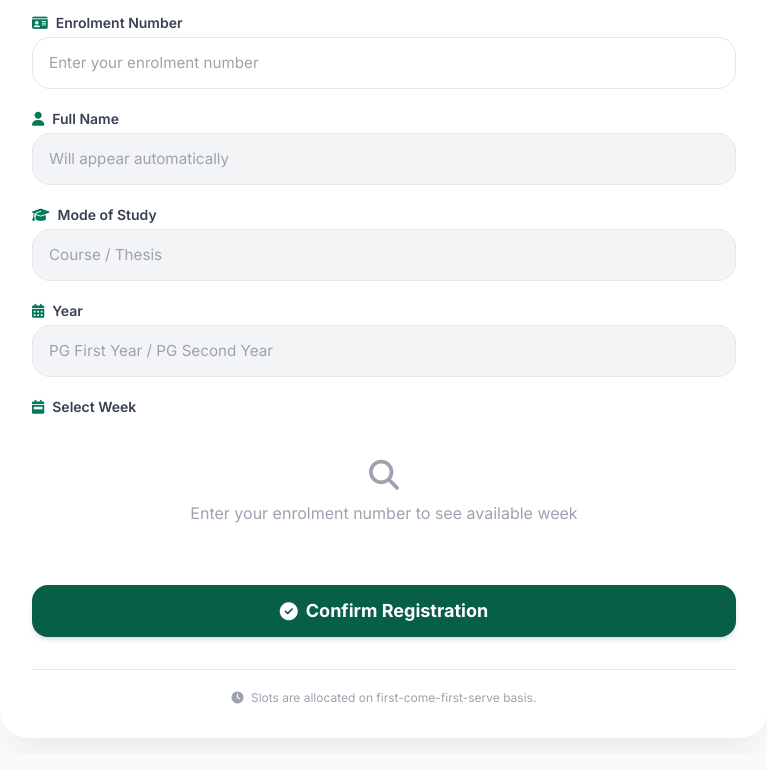
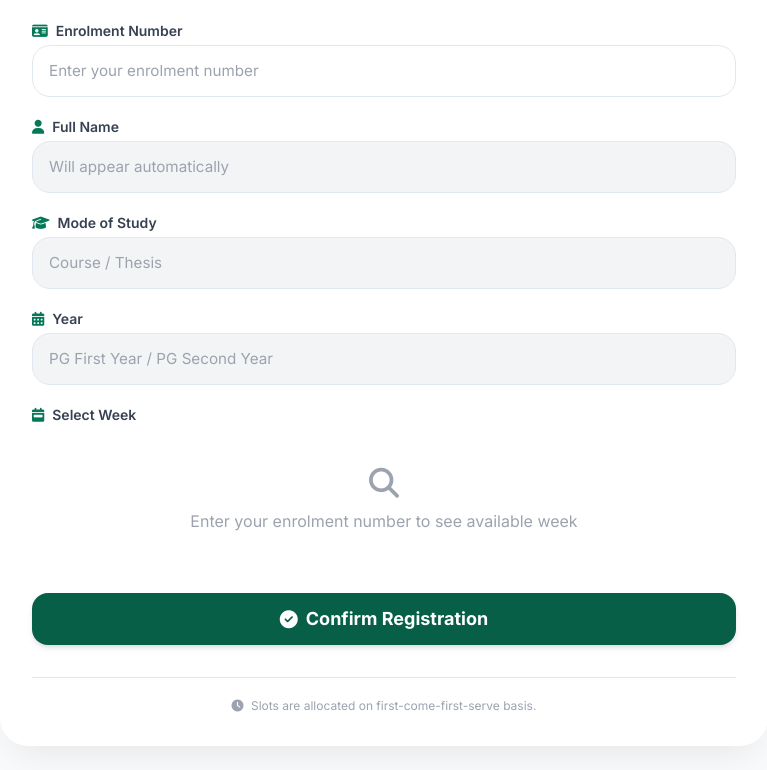
Before and after one commit to MUHAMMEDNASIKKV/quota, a plain HTML site: page index.html in a window 1280 px wide. Shown: the part 143-913 px from the top of the page, without its empty margins (256-1023 px from the left). Drawn offline with nearby package versions, Linux system fonts and the light colour scheme; no server answers.

Commit message:
Update body class and card container styles

```diff
--- a/index.html
+++ b/index.html
@@ -10,7 +10,16 @@
     <link href="https://fonts.googleapis.com/css2?family=Inter:opsz,wght@14..32,300;14..32,400;14..32,500;14..32,600;14..32,700&display=swap" rel="stylesheet">
     <style>
         * { font-family: 'Inter', sans-serif; }
+
+        html, body {
+            overflow-y: auto;
+            overflow-x: hidden;
+            scroll-behavior: smooth;
+            -webkit-overflow-scrolling: touch;
+        }
+
         body { background: #f8fafc; }
+
         .card-modern {
             background: white;
             border-radius: 28px;
@@ -122,10 +131,10 @@
         }
     </style>
 </head>
-<body class="flex items-center justify-center min-h-screen p-4">
+<body class="min-h-screen p-4 md:p-6">
 
     <!-- MAIN PORTAL CARD -->
-    <div class="max-w-3xl w-full card-modern p-5 md:p-8 transition-all">
+    <div class="max-w-3xl w-full mx-auto card-modern p-5 md:p-8 transition-all">
         <div class="text-center mb-6">
             <h1 class="text-2xl md:text-3xl font-extrabold text-gray-800">PG QUOTA</h1>
             <p class="text-gray-500 mt-2">Select Week 4</p>
```
